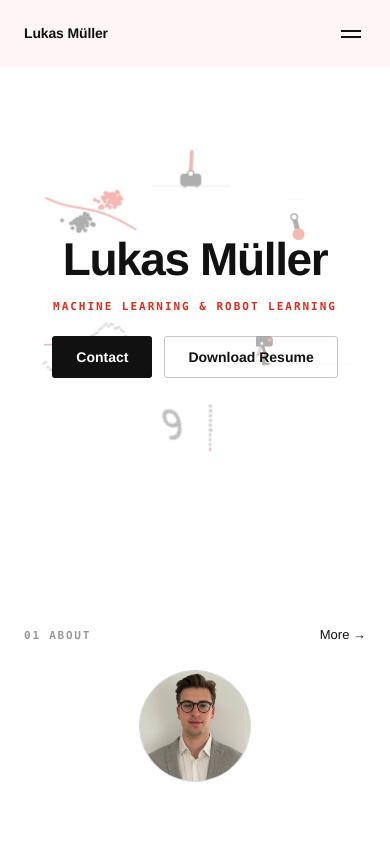
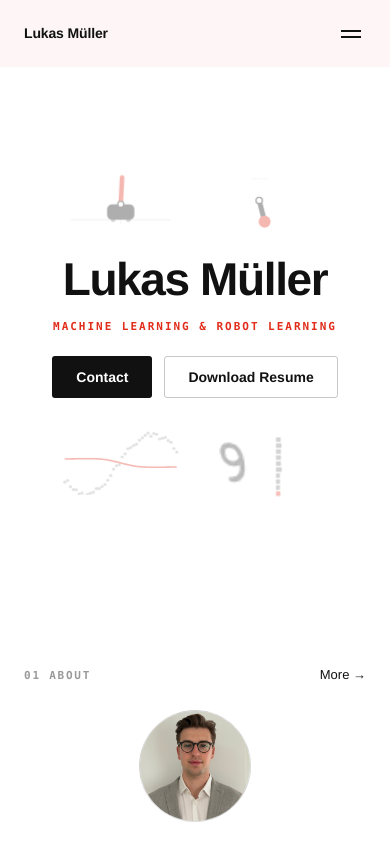
Before and after one commit to lbm2001/portfolio-site, a Next.js app: page / in a window 390 px wide. Shown: the top 844 px of the page. Built offline with nearby package versions, Linux system fonts and the light colour scheme.

Commit message:
fix: mobile

```diff
--- a/app/globals.css
+++ b/app/globals.css
@@ -322,43 +322,53 @@ a {
   display: block;
 }
 
-/* ---- Small ring: the same six-panel ring, scaled down ----
-   Below 1180px OR on any device without real hover (tablets like iPad, even in
-   wide landscape) the ring doesn't disappear — it shrinks. Panels and seat
-   offsets shrink proportionally (useFloatDrag scales ambient drift + drag roam
-   to match, via the identical media query), so the whole "six demos floating
-   around the name" composition survives on a phone, just smaller. The HUD is
-   decluttered (no graph/title/reset) so it still reads at the smaller size. */
-@media (max-width: 1180px), (hover: none) {
+/* ---- Small ring, tier 2: tablets + narrow desktop windows, still 6 demos ----
+   Below 1180px, OR on any device without real hover (tablets like iPad, even in
+   wide landscape), the ring doesn't disappear — it re-forms as two bands: the
+   three RL demos (top/ur/lr) above the name, the three NN demos (ul/ll/bot)
+   below it. Placement uses ONLY the measured height of the name/tag/CTA block
+   (--content-half-h, set by Hero.tsx) — never its width — so a seat can never be
+   clipped by the hero's own edges on a narrow phone the way a left/right seat
+   tied to content *width* could be (there's much more vertical room than
+   horizontal on a phone). useFloatDrag scales ambient drift + drag roam to match
+   (identical media query), and the HUD is decluttered (no graph/title/reset) so
+   it still reads at the smaller size. */
+@media (min-width: 601px) and (max-width: 1180px), (hover: none) {
   .mini {
     width: 96px;
   }
   .mini-sim {
     height: 52px;
   }
+  /* RL band, above the name */
+  .mini-top,
+  .mini-ur,
+  .mini-lr {
+    margin-top: calc(-1 * (var(--content-half-h, 90px) + 80px));
+  }
   .mini-top {
-    margin-left: -48px;
-    margin-top: -168px;
+    margin-left: -160px;
   }
   .mini-ur {
-    margin-left: 57px;
-    margin-top: -120px;
+    margin-left: -48px;
   }
   .mini-lr {
-    margin-left: 57px;
-    margin-top: 10px;
+    margin-left: 64px;
+  }
+  /* NN band, below the name */
+  .mini-ul,
+  .mini-ll,
+  .mini-bot {
+    margin-top: calc(var(--content-half-h, 90px) + 28px);
+  }
+  .mini-ul {
+    margin-left: -160px;
+  }
+  .mini-ll {
+    margin-left: -48px;
   }
   .mini-bot {
-    margin-left: -48px;
-    margin-top: 86px;
-  }
-  .mini-ll {
-    margin-left: -153px;
-    margin-top: 10px;
-  }
-  .mini-ul {
-    margin-left: -153px;
-    margin-top: -120px;
+    margin-left: 64px;
   }
   .mini-training,
   .mini-stats {
@@ -371,7 +381,59 @@ a {
     display: none;
   }
   .hero {
-    min-height: 480px;
+    min-height: 500px;
+  }
+}
+
+/* ---- Small ring, tier 1: small phones collapse to 4 demos, shown larger ----
+   Below 600px width, one random NN and one random RL demo are dropped (Hero.tsx
+   marks them .mini-drop-sm; picked once per load, still mounted so resizing
+   across this breakpoint doesn't need JS). The two survivors of each group sit
+   side by side, RL above the name and NN below — same band idea as tier 2, just
+   two panels per band instead of three, sized up since there's more room each.
+   Declared after tier 2 so these rules win on small phones (equal specificity,
+   later wins) without needing to fight tier 2's rules with !important. */
+@media (max-width: 600px) {
+  .mini-drop-sm {
+    display: none;
+  }
+  .mini {
+    width: 124px;
+  }
+  .mini-sim {
+    height: 64px;
+  }
+  .mini-training,
+  .mini-stats {
+    font-size: 9px;
+  }
+  .mini-reset,
+  .mini-title,
+  .mini-chart {
+    display: none;
+  }
+  .mini-sm-rl1,
+  .mini-sm-rl2 {
+    margin-top: calc(-1 * (var(--content-half-h, 90px) + 92px));
+  }
+  .mini-sm-rl1 {
+    margin-left: -132px;
+  }
+  .mini-sm-rl2 {
+    margin-left: 8px;
+  }
+  .mini-sm-nn1,
+  .mini-sm-nn2 {
+    margin-top: calc(var(--content-half-h, 90px) + 28px);
+  }
+  .mini-sm-nn1 {
+    margin-left: -132px;
+  }
+  .mini-sm-nn2 {
+    margin-left: 8px;
+  }
+  .hero {
+    min-height: 520px;
   }
 }
 
--- a/components/Hero.tsx
+++ b/components/Hero.tsx
@@ -1,5 +1,6 @@
 "use client";
 
+import { useEffect, useRef, useState } from "react";
 import MiniDemo from "@/components/MiniDemo";
 import MiniDemoNN from "@/components/MiniDemoNN";
 import { profile, resumeDownloadName } from "@/lib/content";
@@ -9,6 +10,9 @@ import { PendulumEnv } from "@/lib/rl/pendulum";
 import { ClassificationTask } from "@/lib/nn/classification";
 import { CurveFitTask } from "@/lib/nn/regression";
 import { DigitTask } from "@/lib/nn/digits";
+import type { Corner } from "@/components/useFloatDrag";
+import type { EnvFactory } from "@/lib/rl/types";
+import type { NNTaskFactory } from "@/lib/nn/types";
 
 // stable factory identities so the demo effects don't re-run on every render
 const makeCartPole = () => new CartPoleEnv();
@@ -19,22 +23,109 @@ const makeClassification = () => new ClassificationTask();
 const makeCurveFit = () => new CurveFitTask();
 const makeDigit = () => new DigitTask();
 
+// Order matters: on the small-mobile 4-demo layout, whichever two of these three
+// survive the random 1-of-3 drop keep this array order when filling the two
+// small-mobile "NN" slots (see SMALL_NN_SLOTS / .mini-sm-nn* in globals.css).
+const NN_DEMOS: { corner: Corner; make: NNTaskFactory }[] = [
+  { corner: "ul", make: makeClassification },
+  { corner: "ll", make: makeCurveFit },
+  { corner: "bot", make: makeDigit },
+];
+const RL_DEMOS: {
+  corner: Corner;
+  make: EnvFactory;
+  showFall?: boolean;
+  displayDisturb?: number;
+}[] = [
+  { corner: "top", make: makeCartPole, showFall: true },
+  { corner: "ur", make: makePendulum },
+  { corner: "lr", make: makeWalker, displayDisturb: 17 },
+];
+
+const SMALL_NN_SLOTS = ["nn1", "nn2"] as const;
+const SMALL_RL_SLOTS = ["rl1", "rl2"] as const;
+
+// Assigns each item a small-mobile slot name (skipping the dropped one), while
+// leaving every item mounted — CSS alone decides *whether* the drop/slot classes
+// have any effect, based on the current viewport (see globals.css), so rotating
+// a tablet or resizing a window updates the layout without any JS involved.
+function withSmallSlots<T>(items: T[], dropIndex: number | null, slots: readonly string[]) {
+  let slot = 0;
+  return items.map((item, i) => {
+    const dropSmall = dropIndex === i;
+    const smallSlot = dropSmall || dropIndex === null ? undefined : slots[slot++];
+    return { item, dropSmall, smallSlot };
+  });
+}
+
 export default function Hero() {
+  const heroRef = useRef<HTMLElement>(null);
+  const contentRef = useRef<HTMLDivElement>(null);
+  // Which one of each trio to drop on the small-mobile (4-demo) layout — decided
+  // client-side (random) so SSR stays deterministic (no hydration mismatch) and
+  // the desktop/tablet 6-demo ring is unaffected either way.
+  const [dropNN, setDropNN] = useState<number | null>(null);
+  const [dropRL, setDropRL] = useState<number | null>(null);
+
+  useEffect(() => {
+    setDropNN(Math.floor(Math.random() * NN_DEMOS.length));
+    setDropRL(Math.floor(Math.random() * RL_DEMOS.length));
+  }, []);
+
+  // Publish the rendered half-height of the name/tag/CTA block as
+  // --content-half-h, so the mobile/tablet ring (globals.css) can place its
+  // seats a safe, measured distance above/below it — no collision regardless of
+  // how the title wraps on a given device or font. Only height matters: seats
+  // stack in bands above/below the content and are horizontally self-centred, so
+  // they never depend on (and can't be clipped by) the content's width.
+  useEffect(() => {
+    const measure = () => {
+      const r = contentRef.current?.getBoundingClientRect();
+      if (r && heroRef.current) {
+        heroRef.current.style.setProperty("--content-half-h", `${Math.round(r.height / 2)}px`);
+      }
+    };
+    measure();
+    window.addEventListener("resize", measure);
+    // web fonts can settle after first paint and change the measured height
+    document.fonts?.ready.then(measure).catch(() => {});
+    return () => window.removeEventListener("resize", measure);
+  }, []);
+
+  const nnSlotted = withSmallSlots(NN_DEMOS, dropNN, SMALL_NN_SLOTS);
+  const rlSlotted = withSmallSlots(RL_DEMOS, dropRL, SMALL_RL_SLOTS);
+
   return (
-    <header className="hero">
+    <header className="hero" ref={heroRef}>
       {/* Six live learning demos ringed around the name — neural nets on the left
-          arc, RL agents on the right. Drag them; click/tap one to train. Below
-          1180px (or on any device without real hover, e.g. a tablet) the whole
-          ring scales down proportionally instead of disappearing — see the
-          matching breakpoint in globals.css and useFloatDrag's MOBILE_SCALE. */}
-      <MiniDemoNN make={makeClassification} corner="ul" />
-      <MiniDemoNN make={makeCurveFit} corner="ll" />
-      <MiniDemoNN make={makeDigit} corner="bot" />
-      <MiniDemo make={makeCartPole} corner="top" showFall />
-      <MiniDemo make={makePendulum} corner="ur" />
-      <MiniDemo make={makeWalker} corner="lr" displayDisturb={17} />
+          arc, RL agents on the right. Drag them; click/tap to train. Below
+          1180px (or on any device without real hover, e.g. a tablet) the ring
+          scales down and re-forms as two bands (RL above the name, NN below)
+          instead of disappearing. Below 600px width it further collapses to 4
+          demos — one random NN and one random RL dropped — with the survivors
+          shown larger. See the matching rules in globals.css. */}
+      {rlSlotted.map(({ item, dropSmall, smallSlot }) => (
+        <MiniDemo
+          key={item.corner}
+          make={item.make}
+          corner={item.corner}
+          showFall={item.showFall}
+          displayDisturb={item.displayDisturb}
+          dropSmall={dropSmall}
+          smallSlot={smallSlot}
+        />
+      ))}
+      {nnSlotted.map(({ item, dropSmall, smallSlot }) => (
+        <MiniDemoNN
+          key={item.corner}
+          make={item.make}
+          corner={item.corner}
+          dropSmall={dropSmall}
+          smallSlot={smallSlot}
+        />
+      ))}
 
-      <div className="hero-content">
+      <div className="hero-content" ref={contentRef}>
         <h1>{profile.name}</h1>
         <div className="hero-tag">{profile.field}</div>
         <div className="hero-cta">
--- a/components/MiniDemo.tsx
+++ b/components/MiniDemo.tsx
@@ -24,11 +24,18 @@ export default function MiniDemo({
   corner,
   displayDisturb = 0,
   showFall = false,
+  dropSmall = false,
+  smallSlot,
 }: {
   make: EnvFactory;
   corner: Corner;
   displayDisturb?: number;
   showFall?: boolean;
+  // Small-mobile (≤600px) layout only: dropSmall hides this panel there (one
+  // random RL demo is dropped each load); smallSlot places the survivors in the
+  // compact 2-up band instead of their normal ring corner. See globals.css.
+  dropSmall?: boolean;
+  smallSlot?: string;
 }) {
   const simRef = useRef<HTMLCanvasElement>(null);
   const chartRef = useRef<HTMLCanvasElement>(null);
@@ -145,7 +152,7 @@ export default function MiniDemo({
   return (
     <div
       ref={dragRef}
-      className={`mini mini-${corner}${running ? " is-running" : ""}${revealed ? "" : " mini-pre"}`}
+      className={`mini mini-${corner}${running ? " is-running" : ""}${revealed ? "" : " mini-pre"}${dropSmall ? " mini-drop-sm" : ""}${smallSlot ? ` mini-sm-${smallSlot}` : ""}`}
       onClick={toggle}
     >
       <canvas ref={simRef} className="mini-sim" />
--- a/components/MiniDemoNN.tsx
+++ b/components/MiniDemoNN.tsx
@@ -19,9 +19,16 @@ const pad = (n: number) => String(Math.max(0, Math.round(n))).padStart(3, "0");
 export default function MiniDemoNN({
   make,
   corner,
+  dropSmall = false,
+  smallSlot,
 }: {
   make: NNTaskFactory;
   corner: Corner;
+  // Small-mobile (≤600px) layout only: dropSmall hides this panel there (one
+  // random NN demo is dropped each load); smallSlot places the survivors in the
+  // compact 2-up band instead of their normal ring corner. See globals.css.
+  dropSmall?: boolean;
+  smallSlot?: string;
 }) {
   const simRef = useRef<HTMLCanvasElement>(null);
   const chartRef = useRef<HTMLCanvasElement>(null);
@@ -115,7 +122,7 @@ export default function MiniDemoNN({
   return (
     <div
       ref={dragRef}
-      className={`mini mini-${corner}${running ? " is-running" : ""}${revealed ? "" : " mini-pre"}`}
+      className={`mini mini-${corner}${running ? " is-running" : ""}${revealed ? "" : " mini-pre"}${dropSmall ? " mini-drop-sm" : ""}${smallSlot ? ` mini-sm-${smallSlot}` : ""}`}
       onClick={toggleRun}
     >
       <canvas ref={simRef} className="mini-sim" />
```
